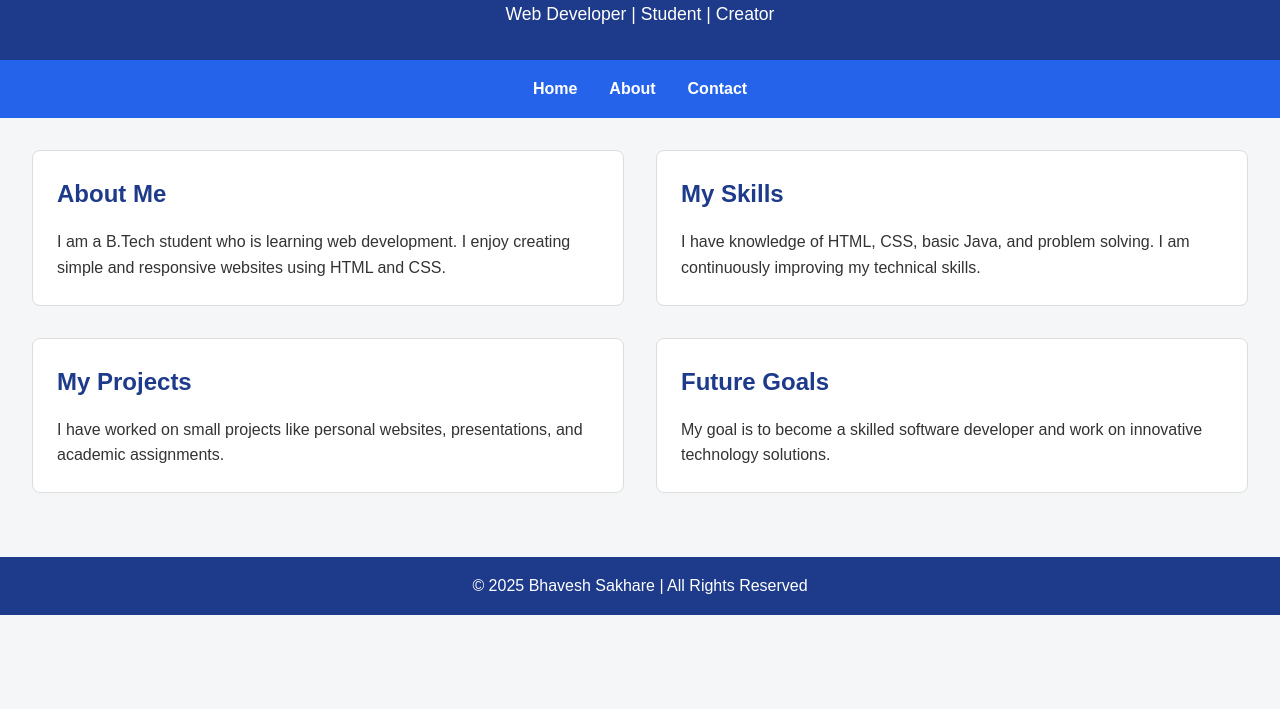
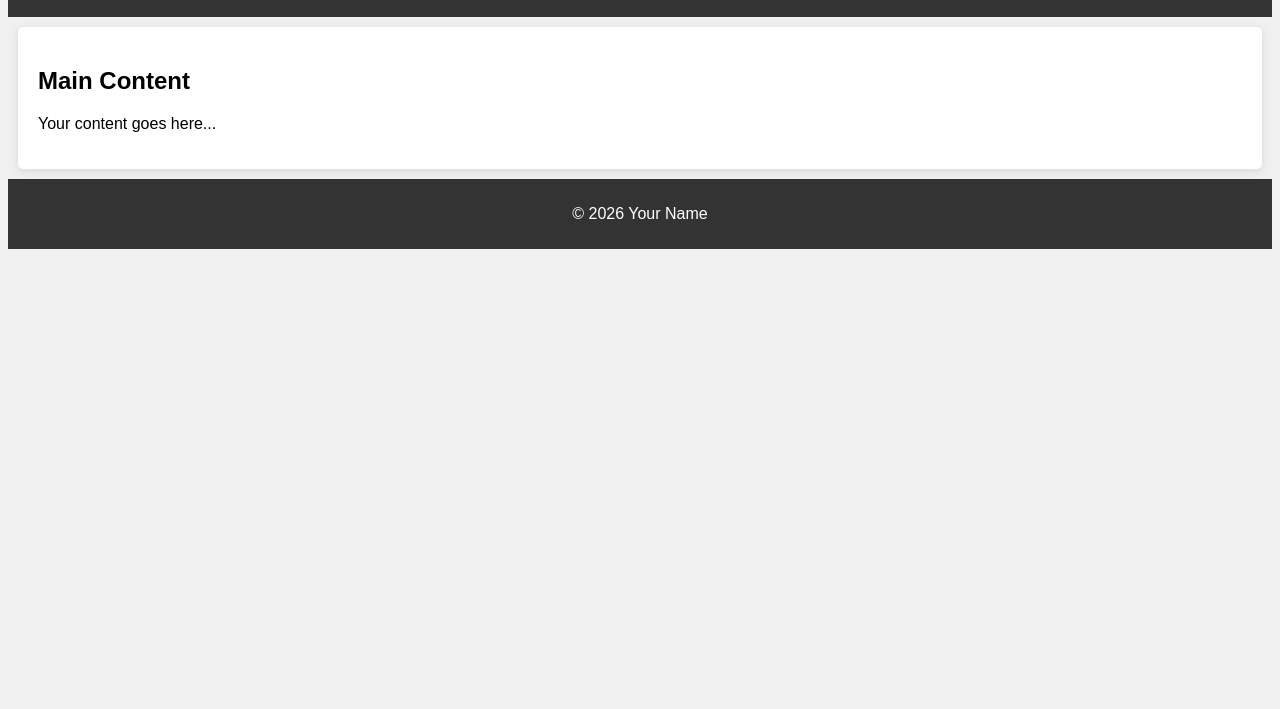
Before and after one commit to zen-coder4/assingment-HTML-SCC, a plain HTML site: page INDEX.HTML in a window 1280 px wide. Shown: the part 91-800 px from the top of the page. Drawn offline with Linux system fonts and the light colour scheme.

Commit message:
Removed redundant external CSS and improved code organization

```diff
--- a/INDEX.HTML
+++ b/INDEX.HTML
@@ -1,200 +1,41 @@
 <!DOCTYPE html>
 <html lang="en">
 <head>
-        <style>
-            /* Reset Default Styling */
-* {
-    margin: 0;
-    padding: 0;
-    box-sizing: border-box;
-}
-
-/* Body Styling */
-body {
-    font-family: Arial, sans-serif;
-    background-color: #f4f6f8;
-    color: #333;
-    line-height: 1.6;
-}
-
-/* Header */
-header {
-    background-color: #1e3a8a;
-    color: white;
-    text-align: center;
-    padding: 2rem;
-}
-
-.tagline {
-    font-size: 1.1rem;
-    margin-top: 0.5rem;
-}
-
-/* Navigation */
-nav {
-    background-color: #2563eb;
-}
-
-.nav-links {
-    display: flex;
-    justify-content: center;
-    list-style: none;
-}
-
-.nav-links li {
-    margin: 1rem;
-}
-
-.nav-links a {
-    color: white;
-    text-decoration: none;
-    font-weight: bold;
-}
-
-.nav-links a:hover {
-    text-decoration: underline;
-}
-
-/* Main Content */
-main {
-    padding: 2rem;
-}
-
-/* Sections */
-.content-section {
-    display: flex;
-    gap: 2rem;
-    margin-bottom: 2rem;
-}
-
-/* Articles */
-article {
-    background-color: white;
-    padding: 1.5rem;
-    border: 1px solid #ddd;
-    border-radius: 8px;
-    width: 50%;
-}
-
-/* Headings */
-h2 {
-    color: #1e3a8a;
-    margin-bottom: 1rem;
-}
-
-/* Paragraphs */
-p {
-    font-size: 1rem;
-}
-
-/* Footer */
-footer {
-    background-color: #1e3a8a;
-    color: white;
-    text-align: center;
-    padding: 1rem;
-}
-
-/* ---------------- Responsive Design ---------------- */
-
-/* Mobile View */
-@media (max-width: 768px) {
-
-    /* Stack Navigation */
-    .nav-links {
-        flex-direction: column;
-        align-items: center;
-    }
-
-    /* Make Content Single Column */
-    .content-section {
-        flex-direction: column;
-    }
-
-    article {
-        width: 100%;
-    }
-
-}
-
-        </style>
-
     <meta charset="UTF-8">
     <meta name="viewport" content="width=device-width, initial-scale=1.0">
-    <title>My Personal Website</title>
-
-    <!-- Link CSS -->
-    <link rel="stylesheet" href="style.css">
+    <title>Your Document Title</title>
+    <!-- Removed the redundant external CSS link -->
+    <style>
+        /* Internal styles for better organization */
+        body {
+            background-color: #f0f0f0;
+            font-family: Arial, sans-serif;
+        }
+        header, footer {
+            background-color: #333;
+            color: white;
+            padding: 10px;
+            text-align: center;
+        }
+        main {
+            padding: 20px;
+            background-color: white;
+            margin: 10px;
+            border-radius: 5px;
+            box-shadow: 0 2px 10px rgba(0,0,0,0.1);
+        }
+    </style>
 </head>
-
 <body>
-
-    <!-- Header Section -->
     <header>
-        <h1>Bhavesh Sakhare</h1>
-        <p class="tagline">Web Developer | Student | Creator</p>
+        <h1>Welcome to My Document</h1>
     </header>
-
-    <!-- Navigation -->
-    <nav>
-        <ul class="nav-links">
-            <li><a href="#">Home</a></li>
-            <li><a href="#">About</a></li>
-            <li><a href="#">Contact</a></li>
-        </ul>
-    </nav>
-
-    <!-- Main Content -->
     <main>
-
-        <!-- Section 1 -->
-        <section class="content-section">
-            <article>
-                <h2>About Me</h2>
-                <p>
-                    I am a B.Tech student who is learning web development.
-                    I enjoy creating simple and responsive websites using
-                    HTML and CSS.
-                </p>
-            </article>
-
-            <article>
-                <h2>My Skills</h2>
-                <p>
-                    I have knowledge of HTML, CSS, basic Java,
-                    and problem solving. I am continuously
-                    improving my technical skills.
-                </p>
-            </article>
-        </section>
-
-        <!-- Section 2 -->
-        <section class="content-section">
-            <article>
-                <h2>My Projects</h2>
-                <p>
-                    I have worked on small projects like
-                    personal websites, presentations,
-                    and academic assignments.
-                </p>
-            </article>
-
-            <article>
-                <h2>Future Goals</h2>
-                <p>
-                    My goal is to become a skilled software
-                    developer and work on innovative
-                    technology solutions.
-                </p>
-            </article>
-        </section>
-
+        <h2>Main Content</h2>
+        <p>Your content goes here...</p>
     </main>
-
-    <!-- Footer -->
     <footer>
-        <p>© 2025 Bhavesh Sakhare | All Rights Reserved</p>
+        <p>&copy; 2026 Your Name</p>
     </footer>
-
 </body>
 </html>
```
